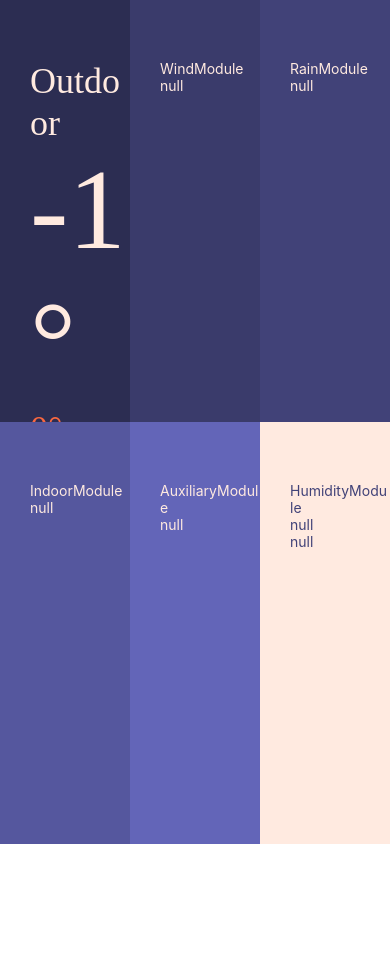
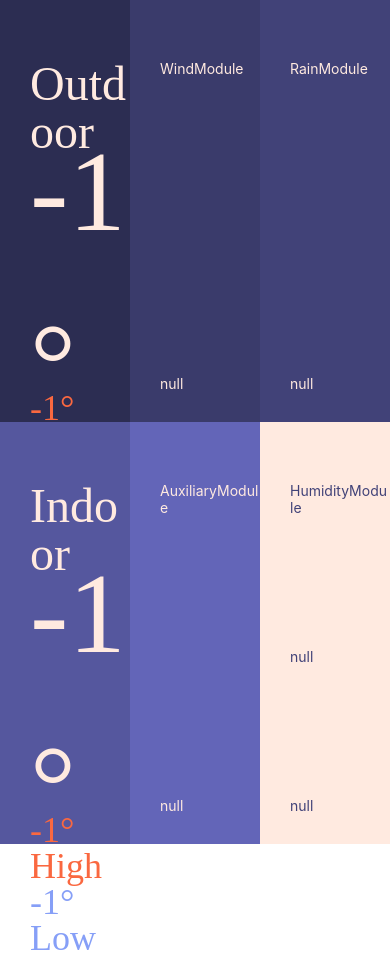
Before and after one commit to nathanielgrossman/weather-kiosk, a React Native app: screen / in a window 390 px wide. Before the commit the page ends 844 px from the top, so only its background shows below. Built offline with nearby package versions, Linux system fonts and the light colour scheme; no server answers.

Commit message:
finish outdoor and indoor module

```diff
--- a/javascript/components/DashboardModule.tsx
+++ b/javascript/components/DashboardModule.tsx
@@ -13,8 +13,10 @@ const DashboardModule = ({ children, color }: Props) => (
 const STYLES = StyleSheet.create({
   flex: {
     flex: 1,
+    justifyContent: 'space-between',
     height: '100%',
     paddingLeft: 30,
+    paddingBottom: 30,
     paddingTop: 60,
   },
 })
--- a/javascript/components/IndoorModule.tsx
+++ b/javascript/components/IndoorModule.tsx
@@ -1,21 +1,41 @@
-import React, { useContext } from 'react'
-import { StyleSheet, Text } from 'react-native'
+import React, { useContext, useMemo } from 'react'
+import { StyleSheet, View } from 'react-native'
 
 import DashboardModule from './DashboardModule'
 
 import StationContext from '../contexts/StationContext'
+import { cToF } from '../utils/conversions'
 
 import COLORS from '../constants/colors'
+import UIText from './ui/UIText'
 
 const IndoorModule = () => {
   const { indoorDashboardData } = useContext(StationContext)
+const { Temperature, max_temp, min_temp } = indoorDashboardData || {}
+
+const temp = useMemo(() => cToF(Temperature), [Temperature])
+
+const max = useMemo(() => cToF(max_temp), [max_temp])
+
+const min = useMemo(() => cToF(min_temp), [min_temp])
+
   return (
     <DashboardModule color={COLORS.blue4}>
       <>
-        <Text style={{ color: COLORS.tan }}>IndoorModule</Text>
-        <Text style={{ color: COLORS.tan }}>
-          {JSON.stringify(indoorDashboardData, null, 2)}
-        </Text>
+        <UIText color="tan" size="large" font="plexLight">
+          Indoor
+        </UIText>
+        <UIText color="tan" size="xxl" font="eczar" style={STYLES.mainReadout}>
+          {`${temp}°`}
+        </UIText>
+        <View>
+          <UIText color="high" size="medium" font="plexBold">
+            {`${max}° High`}
+          </UIText>
+          <UIText color="low" size="medium" font="plexBold">
+            {`${min}° Low`}
+          </UIText>
+        </View>
       </>
     </DashboardModule>
   )
@@ -25,6 +45,11 @@ const STYLES = StyleSheet.create({
   flex: {
     flex: 1,
   },
+  mainReadout: {
+    marginBottom: -60,
+    marginTop: -50,
+    lineHeight: 172,
+  },
 })
 
 export default IndoorModule
--- a/javascript/components/OutdoorModule.tsx
+++ b/javascript/components/OutdoorModule.tsx
@@ -1,5 +1,5 @@
 import React, { useContext, useMemo } from 'react'
-import { StyleSheet } from 'react-native'
+import { StyleSheet, View } from 'react-native'
 
 import DashboardModule from './DashboardModule'
 
@@ -11,37 +11,31 @@ import UIText from './ui/UIText'
 
 const OutdoorModule = () => {
   const { outdoorDashboardData } = useContext(StationContext)
+  const { Temperature, max_temp, min_temp } = outdoorDashboardData || {}
 
-  const temp = useMemo(
-    () => (outdoorDashboardData ? cToF(outdoorDashboardData.Temperature) : -1),
-    [outdoorDashboardData],
-  )
+  const temp = useMemo(() => cToF(Temperature), [Temperature])
 
-  const max = useMemo(
-    () => (outdoorDashboardData ? cToF(outdoorDashboardData.max_temp) : 0),
-    [outdoorDashboardData],
-  )
+  const max = useMemo(() => cToF(max_temp), [max_temp])
 
-  const min = useMemo(
-    () => (outdoorDashboardData ? cToF(outdoorDashboardData.min_temp) : 0),
-    [outdoorDashboardData],
-  )
+  const min = useMemo(() => cToF(min_temp), [min_temp])
 
   return (
     <DashboardModule color={COLORS.blue1}>
       <>
-        <UIText color="tan" size="medium" font="plexLight">
+        <UIText color="tan" size="large" font="plexLight">
           Outdoor
         </UIText>
-        <UIText color="tan" size="xxl" font="eczar">
+        <UIText color="tan" size="xxl" font="eczar" style={STYLES.mainReadout}>
           {`${temp}°`}
         </UIText>
+        <View>
           <UIText color="high" size="medium" font="plexBold">
             {`${max}° High`}
           </UIText>
           <UIText color="low" size="medium" font="plexBold">
             {`${min}° Low`}
           </UIText>
+        </View>
       </>
     </DashboardModule>
   )
@@ -51,6 +45,11 @@ const STYLES = StyleSheet.create({
   flex: {
     flex: 1,
   },
+  mainReadout: {
+    marginBottom: -60,
+    marginTop: -50,
+    lineHeight: 172,
+  },
 })
 
 export default OutdoorModule
--- a/javascript/components/ui/UIText.tsx
+++ b/javascript/components/ui/UIText.tsx
@@ -1,5 +1,5 @@
 import React, { useMemo } from 'react'
-import { Text } from 'react-native'
+import { Text, StyleProp, TextStyle } from 'react-native'
 
 import { TEXT_SIZES } from '../../constants/style'
 import FONTS from '../../constants/fonts'
@@ -9,13 +9,15 @@ type Props = {
   size?: keyof typeof TEXT_SIZES
   color?: keyof typeof COLORS
   font?: keyof typeof FONTS
-  children: string
+  style?: StyleProp<TextStyle>
+  children: React.ReactNode
 }
 
 const UIText = ({
   size = 'small',
   color = 'blue3',
   font = 'plexBold',
+  style={},
   children = '',
 }: Props) => {
 
@@ -24,11 +26,12 @@ const UIText = ({
       fontFamily: FONTS[font],
       fontSize: TEXT_SIZES[size],
       color: COLORS[color],
+      lineHeight: TEXT_SIZES[size],
     }),
-    [size, color, font],
+    [size, color, font, style],
   )
 
-  return <Text style={generatedStyle}>{children}</Text>
+  return <Text style={[generatedStyle, style]}>{children}</Text>
 }
 
 export default UIText
--- a/javascript/utils/conversions.ts
+++ b/javascript/utils/conversions.ts
@@ -1 +1,4 @@
-export const cToF = (celsius: number) => ((celsius * 9) / 5 + 32).toFixed(1)
+export const cToF = (celsius?: number) => {
+  if (!celsius) return -1
+  return ((celsius * 9) / 5 + 32).toFixed(1)
+}
```
Lines whose indentation alone changed are shown as unchanged.
